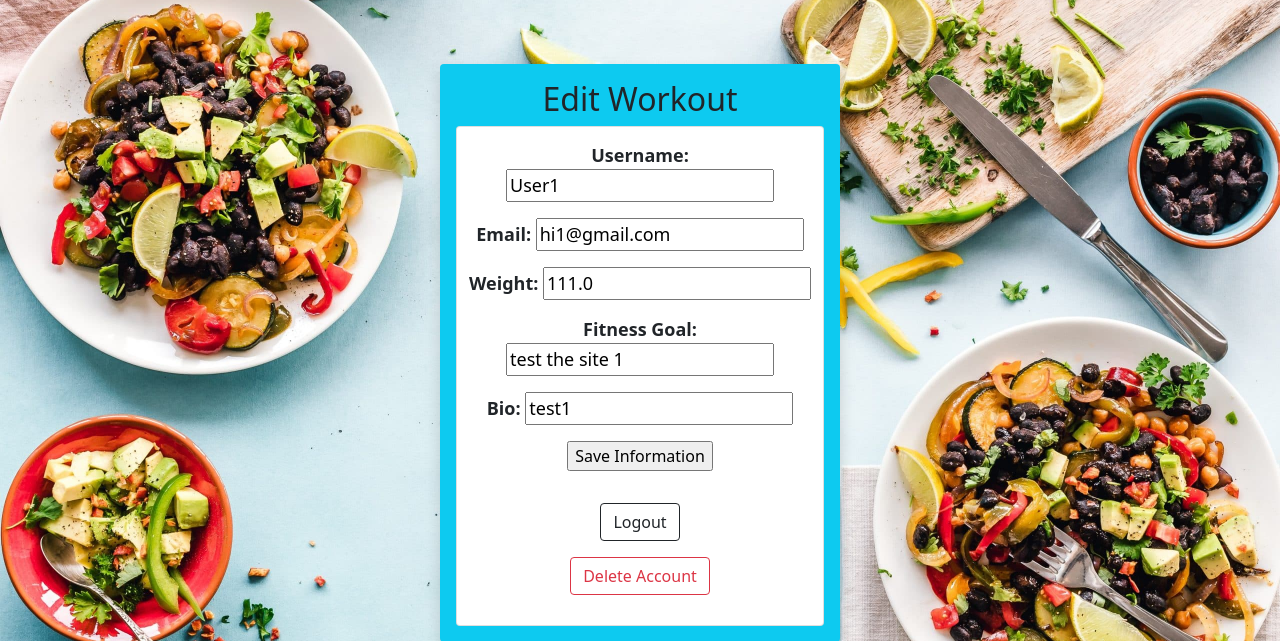
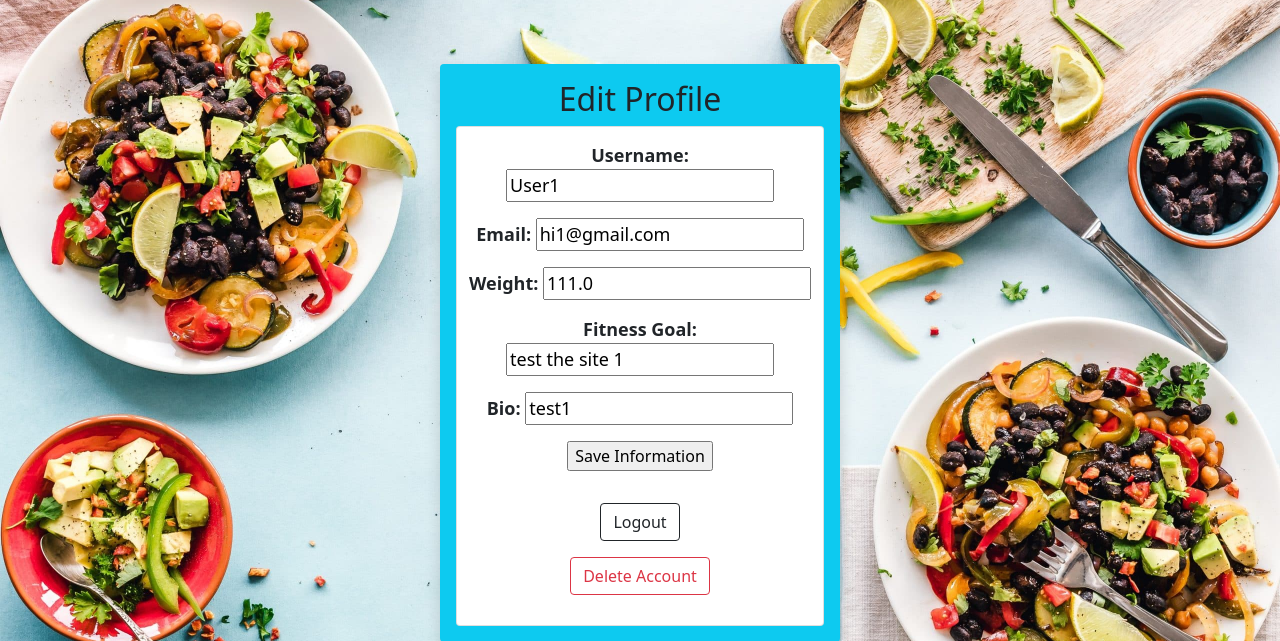
Before and after one commit to albhandari/nutri, a Flask app: page /profile in a window 1280 px wide. Shown: the part 52-693 px from the top of the page. Run offline with Flask 2, Linux system fonts and the light colour scheme; a user stored in the database is signed in.

Commit message:
fixed user profile card

```diff
--- a/app/templates/user_profile.html
+++ b/app/templates/user_profile.html
@@ -10,7 +10,7 @@
 
 
 
-    <title>YoFit - Edit Workout</title>
+    <title>YoFit - User Profile</title>
   </head>
 
 
@@ -39,7 +39,7 @@
     <br>
     <br>
      <div class="shadow p-3 mb-5 bg-info bg-opacity-50 rounded mx-auto" style="width: 400px;">
-      <h2 style = "text-align: center;">Edit Workout</h2>
+      <h2 style = "text-align: center;">Edit Profile</h2>
       <div class="card text-center" style ="width: 100%; padding: 5px">
           <p style="margin-bottom: 10px;">
 
```
